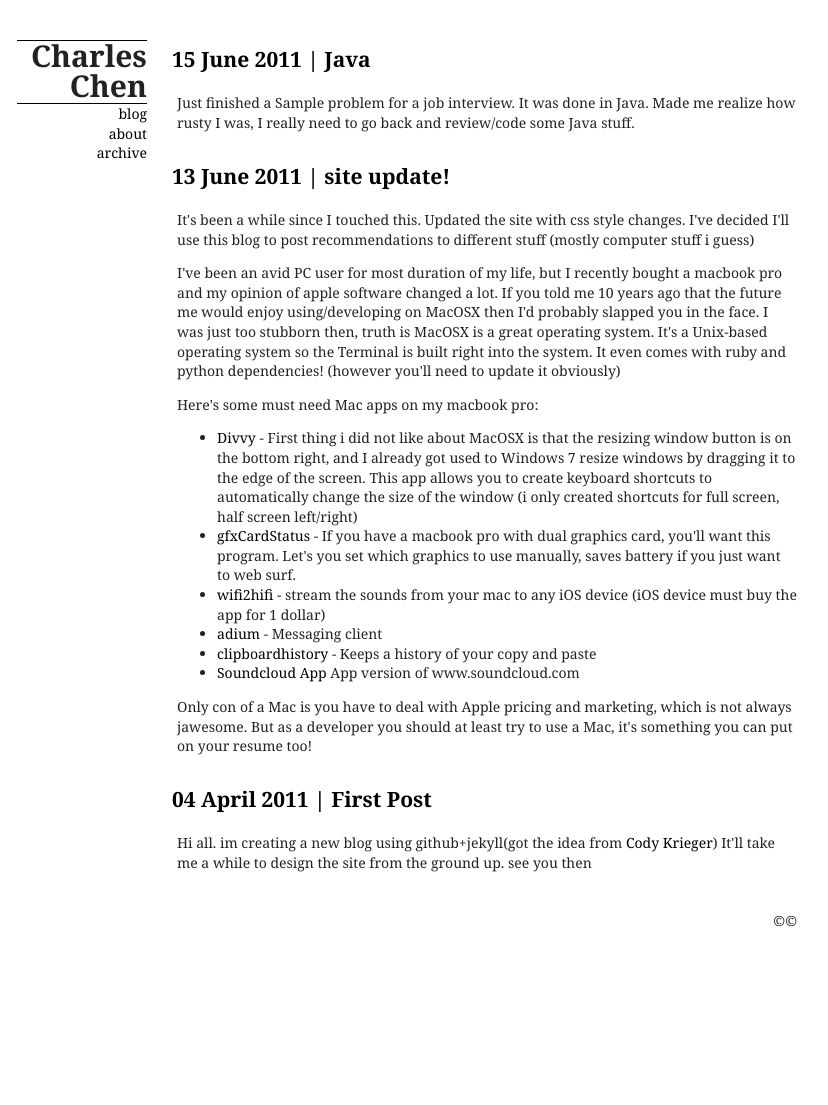
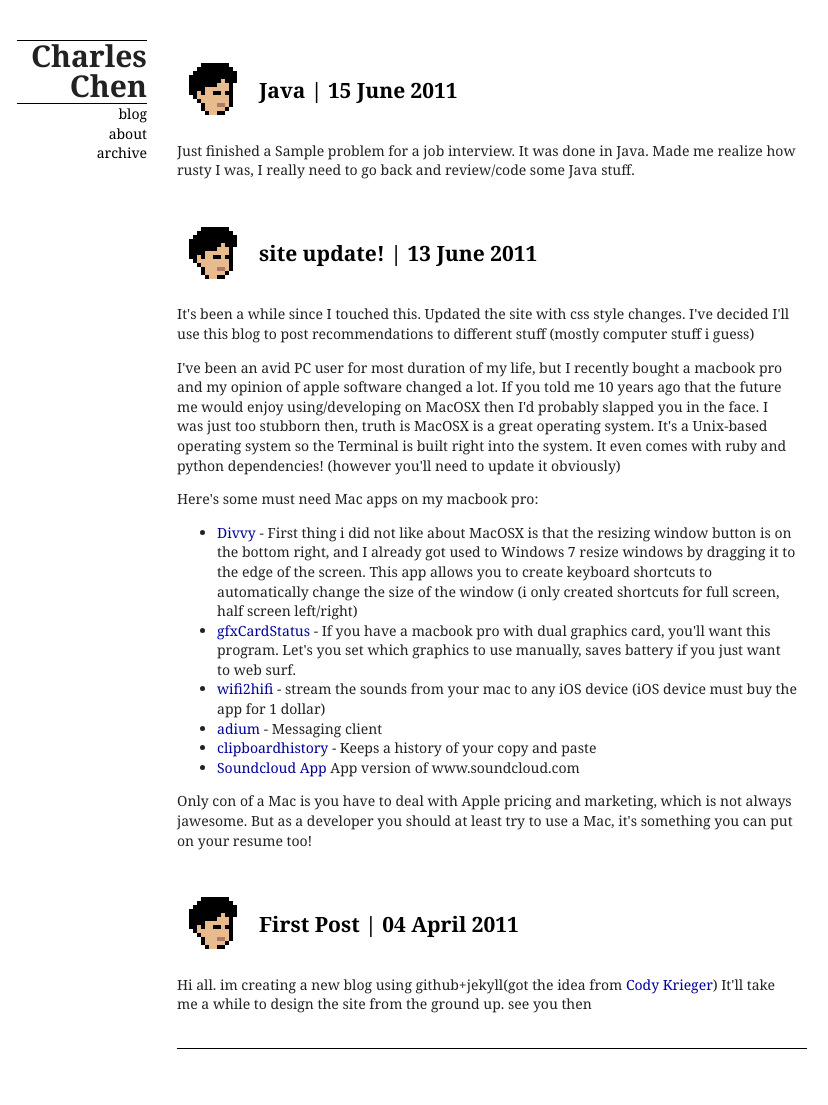
Before and after one commit to charleschen/charleschen.github.com, a Jekyll site: the page built from index.html, in a window 1280 px wide. Shown: the whole page, without its empty margins (233-1061 px from the left). Built offline with Jekyll 4.4.1, drawn with Linux system fonts in a browser that asks for light colours; nearby versions of some CDN libraries; the list of posts is cut into pages by our own code; before the commit the page ends 936 px from its top, so only the background shows below that.

Commit message:
adding paginator, style changes, and archive page

```diff
--- a/_config.yml
+++ b/_config.yml
@@ -1 +1,3 @@
 pygments: true
+auto: true
+paginate: 5
--- a/_includes/listed-post.html
+++ b/_includes/listed-post.html
@@ -1,5 +1,16 @@
 <div class="post">
-	<h2 class="post title"><a href="{{ post.url}}">{{ post.date | date_to_long_string }} | {{ post.title }}</a></h2>
+	<table>
+		<tr>
+			<td>
+				<img src="/media/img/postImg1.png"></img>
+			</td>
+			<td>
+				<h2 class="post title">
+					<a href="{{ post.url}}">{{ post.title }} | {{ post.date | date_to_long_string }}</a>
+				</h2>
+			</td>
+		</tr>
+	</table>
 	<div class="post body">
     	{{ post.content }}
   	</div>
--- a/_layouts/default.html
+++ b/_layouts/default.html
@@ -17,14 +17,32 @@
 			<ul>
 				<li><a href="/">blog</a></li>
 				<li><a href="/about.html">about</a></li>
-				<li id="archive"><a href="#">archive</a></li>
+				<li><a href="/archive.html">archive</a></li>
 			</ul>
 		</div>
 		<div id="main">
       		{{ content }}
 		</div>
 		<div id="footer">
-			<p>&copy&copy</p>
+			{% if paginator.page %}
+				<ul id="paginator">
+		      	{% if paginator.previous_page %}
+					<li class="left">
+				  {% if paginator.previous_page == 1 %}
+						<a href="/">&lt&ltHome</a>
+					{% else %}
+			      		<a href="/page{{ paginator.previous_page }}/">&lt&lt Prev</a>
+				  {% endif %}
+					</li>
+			    {% endif %}
+
+				{% if paginator.next_page %}
+					<li class="right">
+			    		<a href="/page{{ paginator.next_page }}/">Next &gt&gt</a>
+					</li>
+			    {% endif %}
+				</ul>
+			{% endif %}
 		</div>
 	</div>
 
--- a/_layouts/post.html
+++ b/_layouts/post.html
@@ -3,7 +3,7 @@
 ---
 <div class="post">
 	<h2>{{ page.date | date_to_long_string }} | {{ page.title }}</h2>
-	<div class="body">
+	<div class="post body">
 		{{ content }}
 	</div>
 </div>
--- a/index.html
+++ b/index.html
@@ -3,7 +3,7 @@
 title: Blog
 ---
 <div class="posts">
-  {% for post in site.posts limit:10 %}
+  {% for post in paginator.posts limit:paginator.per_page %}
   {% include listed-post.html %}
   {% endfor %}
 </div>
--- a/res/screen.css
+++ b/res/screen.css
@@ -42,11 +42,19 @@
 /* anchor tags */
 
 a { text-decoration:none; }
-a:link, a:active { color:#000}
-a:visited {color:#000}
+a:link, a:active { color:#000099}
+a:visited {color:#990033}
 a:link:hover, a:active:hover, a:visited:hover { text-decoration:underline; }
 a:link:hover, a:active:hover { color:#000}
 a:visited:hover { color:#000}
+
+#header a:visited, #paginator a:visited, h1 a:visited, h2 a:visited, h3 a:visited{
+	color:#000;
+}
+
+#header a:link, #paginator a:link, h1 a:link, h2 a:link, h3 a:link{
+	color:#000;
+}
 
 /*wrap*/
 
@@ -105,21 +113,39 @@
 	text-align: right;
 }
 
-div.post.body{
-
+div.post table{
+	padding: 0;
 }
 
 div.post.body p{
-	margin: 1em 0;
+	margin: 0 0 1em 0;
 }
 
 #footer {
 	clear:both;
-	padding:5px 10px;
-	text-align:right;
+	padding: 0 0 3em 0;
 }
 #footer p{
+	text-align: right;
 	margin:0;
+}
+
+ul#paginator {
+	padding: 1em 0 0 0;
+	margin-left: 170px;
+	width: 630px;
+	list-style: none;
+	border-top: 1px solid black;
+}
+
+ul#paginator .left{
+	padding: 0px;
+	float: left;
+}
+
+ul#paginator .right{
+	padding: 0px;
+	float: right;
 }
 
 .purple {
```
